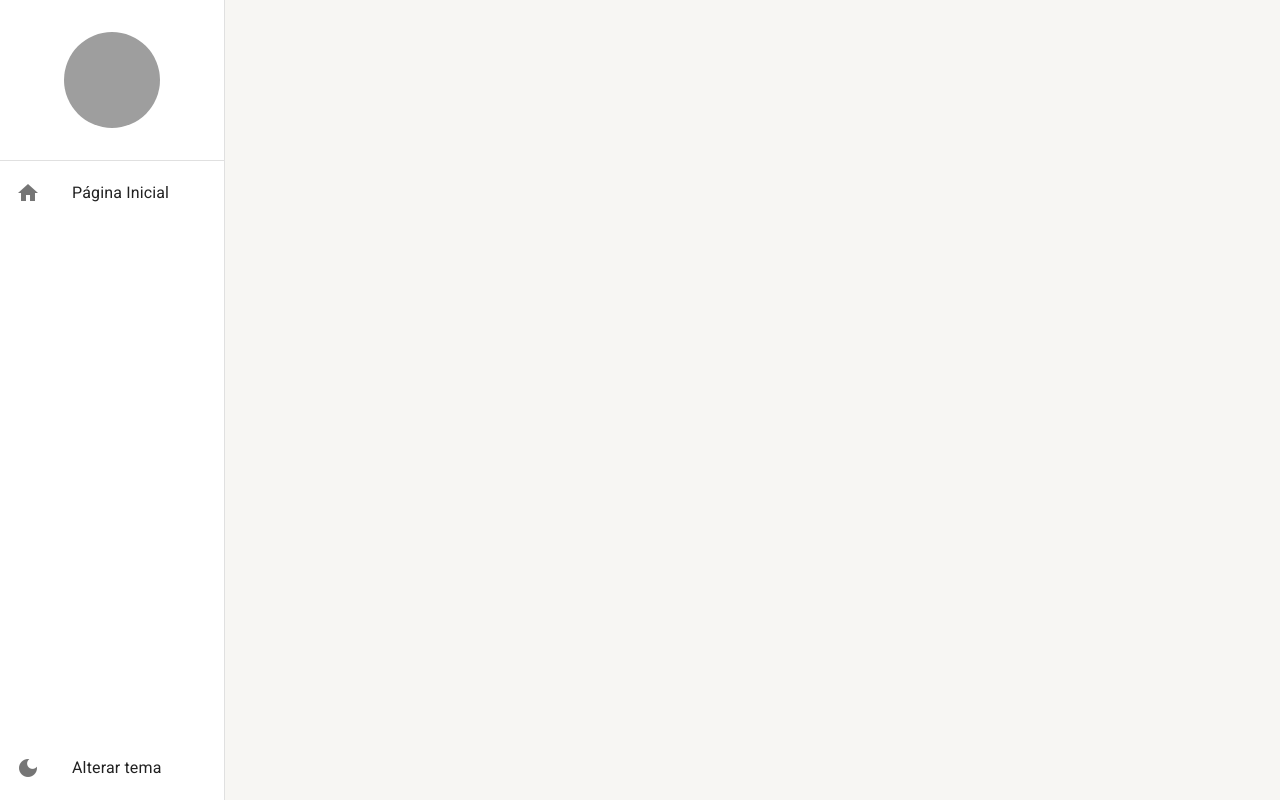
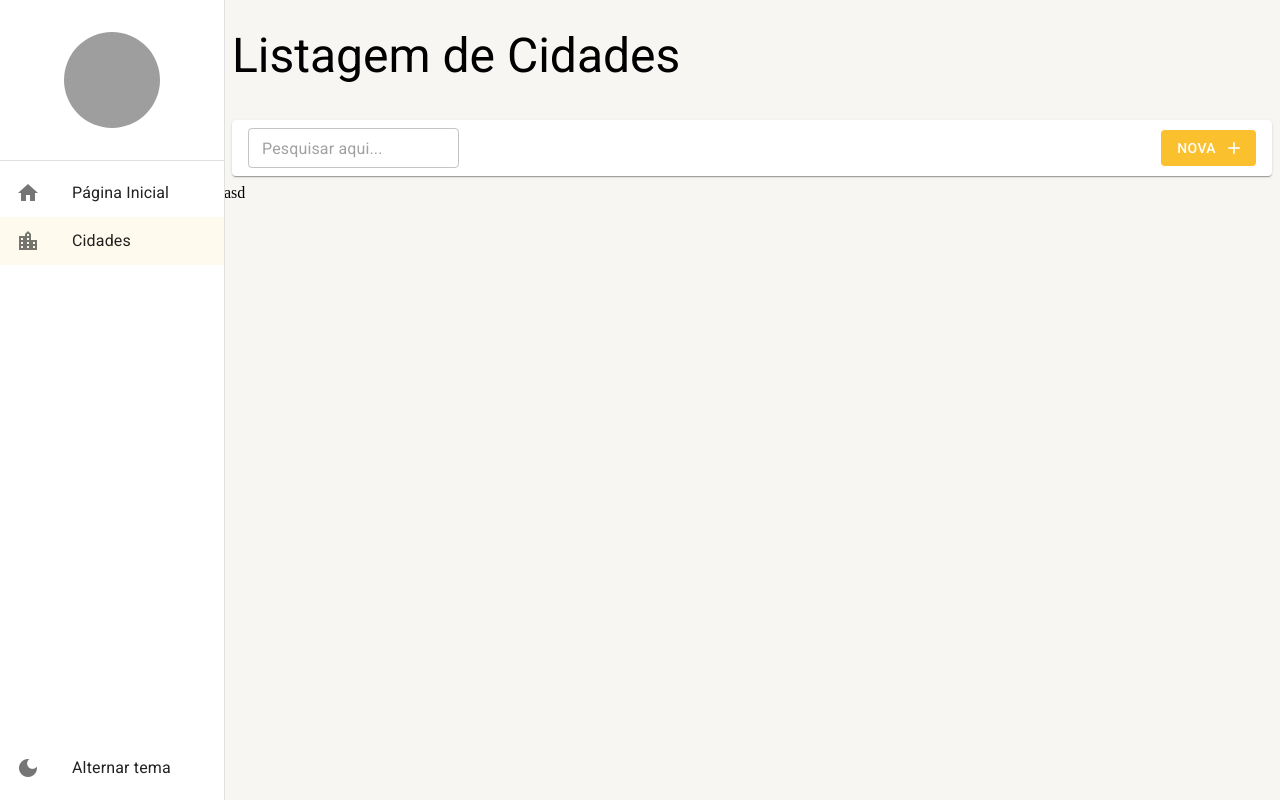
Before and after one commit to augustodevjs/dashboard-materialUi, a React (Create React App) app: page /city in a window 1280 px wide. Built offline with nearby package versions, Linux system fonts and the light colour scheme; grey boxes are pictures that could not be loaded.

Commit message:
feat: criando tela de cidades

```diff
--- /dev/null
+++ b/src/pages/city/ListingCity.tsx
@@ -0,0 +1,30 @@
+import React, { useMemo } from "react";
+import { useSearchParams } from "react-router-dom";
+import { ListingTools } from "../../shared/components";
+import { LayoutBase } from "../../shared/layouts";
+
+export const ListingCity: React.FC = () => {
+  const [searchParams, setSearchParams] = useSearchParams();
+
+  const search = useMemo(() => {
+    return searchParams.get("search") || "";
+  }, [searchParams]);
+
+  return (
+    <LayoutBase
+      title="Listagem de Cidades"
+      toolbars={
+        <ListingTools
+          showInputSearch
+          textButtonNew="Nova"
+          textSearch={search}
+          onChangeInputSearch={(text) =>
+            setSearchParams({ search: text }, { replace: true })
+          }
+        />
+      }
+    >
+      asd
+    </LayoutBase>
+  );
+};
--- a/src/pages/index.ts
+++ b/src/pages/index.ts
@@ -1 +1,2 @@
 export * from "./dashboard/Dashboard";
+export * from "./city/ListingCity";
--- a/src/routes/index.tsx
+++ b/src/routes/index.tsx
@@ -1,6 +1,6 @@
 import { Routes, Route } from "react-router-dom";
 import { useEffect } from "react";
-import { Dashboard } from "../pages";
+import { Dashboard, ListingCity } from "../pages";
 import { useDrawerContext } from "../shared/hooks";
 
 export const AppRoutes = () => {
@@ -13,12 +13,18 @@ export const AppRoutes = () => {
         icon: "home",
         path: "/home",
       },
+      {
+        label: "Cidades",
+        icon: "location_city",
+        path: "city",
+      },
     ]);
-  }, []);
+  }, [setDrawerOptions]);
 
   return (
     <Routes>
       <Route path="/home" element={<Dashboard />} />
+      <Route path="/city" element={<ListingCity />} />
     </Routes>
   );
 };
--- a/src/shared/components/drawerMenu/DrawerMenu.tsx
+++ b/src/shared/components/drawerMenu/DrawerMenu.tsx
@@ -55,8 +55,8 @@ export const DrawerMenu: React.FC<IDrawerMenuProps> = ({ children }) => {
     <>
       <Drawer
         open={isDrawerOpen}
+        variant={smDown ? "temporary" : "permanent"}
         onClose={toggleDrawerOpen}
-        variant={smDown ? "temporary" : "permanent"}
       >
         <Box
           width={theme.spacing(28)}
@@ -83,10 +83,10 @@ export const DrawerMenu: React.FC<IDrawerMenuProps> = ({ children }) => {
             <List component="nav">
               {drawerOptions.map((drawerOption) => (
                 <ListItemLink
+                  to={drawerOption.path}
                   key={drawerOption.path}
                   icon={drawerOption.icon}
                   label={drawerOption.label}
-                  to="/home"
                   onClick={smDown ? toggleDrawerOpen : undefined}
                 />
               ))}
@@ -99,7 +99,7 @@ export const DrawerMenu: React.FC<IDrawerMenuProps> = ({ children }) => {
                 <ListItemIcon>
                   <Icon>dark_mode</Icon>
                 </ListItemIcon>
-                <ListItemText primary="Alterar tema" />
+                <ListItemText primary="Alternar tema" />
               </ListItemButton>
             </List>
           </Box>
--- a/src/shared/services/api/pessoas/pessoasServices.ts
+++ b/src/shared/services/api/pessoas/pessoasServices.ts
@@ -1,6 +1,7 @@
+import { api } from "../axios-config";
 import { Environment } from "../../../environment";
+
 import { IDetalhePessoa, TPessoasTotalCount } from "../../../types";
-import { api } from "../axios-config";
 
 const getAll = async (
   page = 1,
```
